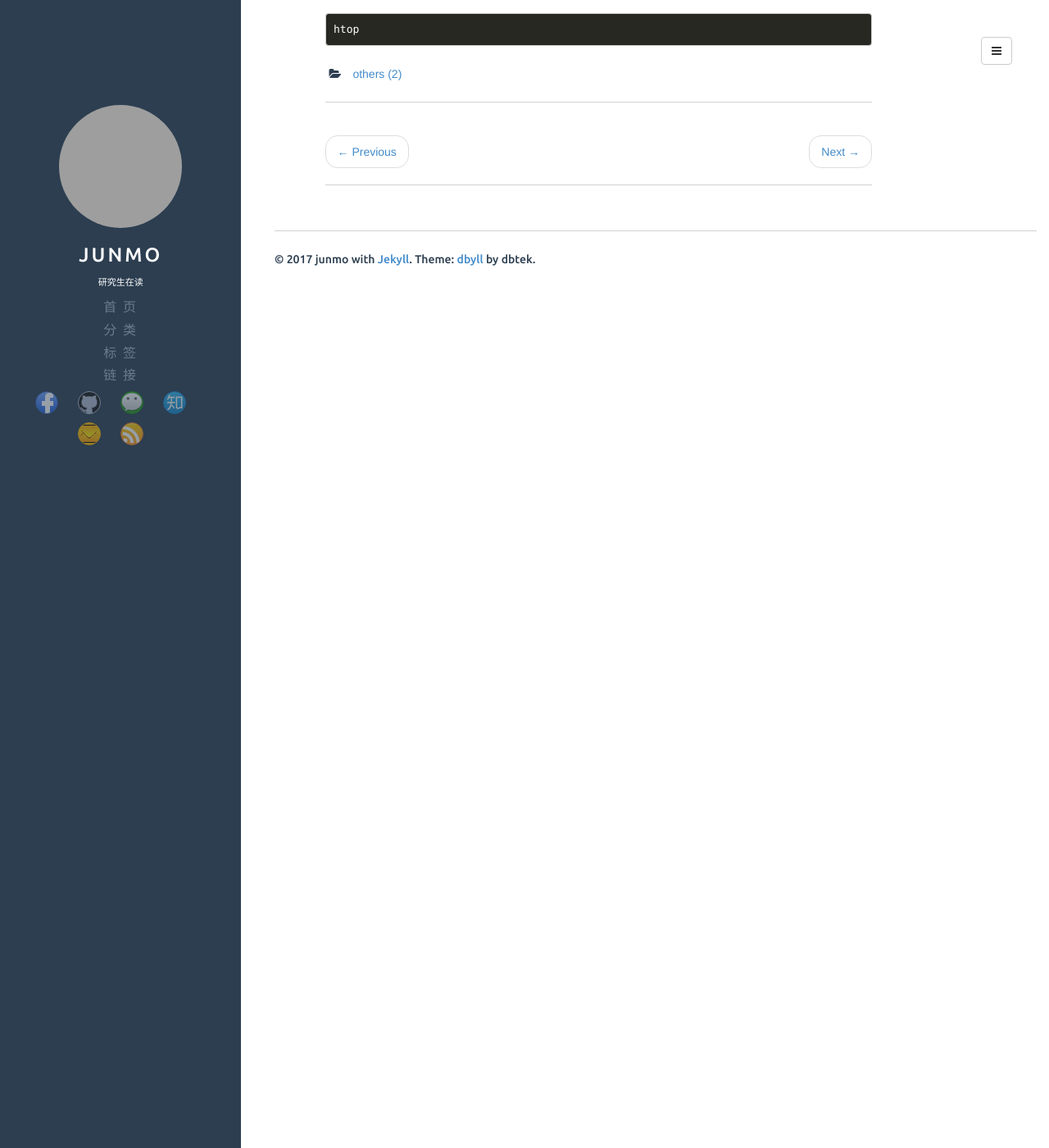
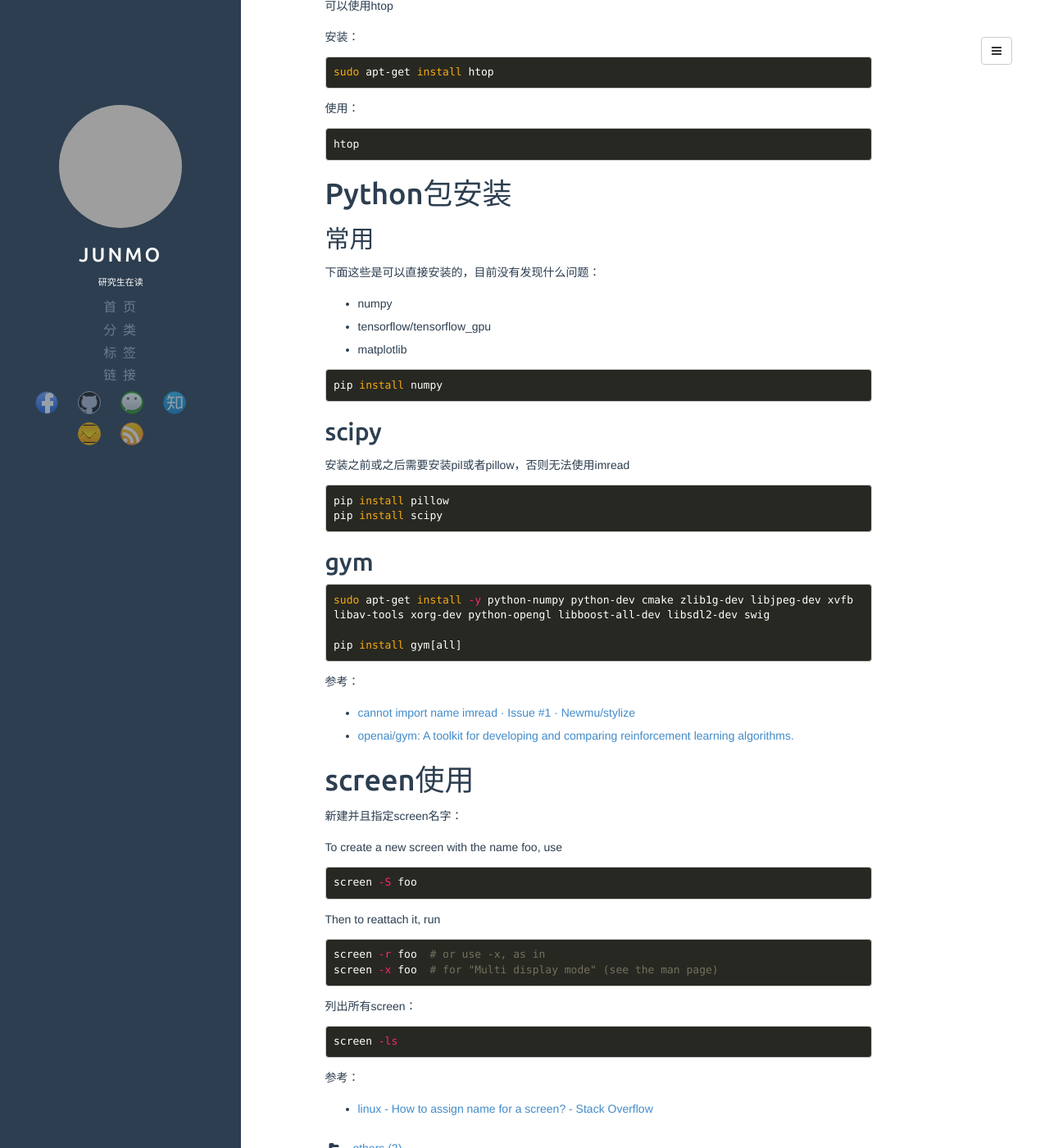
Before and after one commit to junmo1215/junmo1215.github.io, a Jekyll site: the page built from _posts/others/2017-05-07-Memo-Usage-of-Ubuntu.md, in a window 1280 px wide and 1400 px high, scrolled down 4184 px. Shown: the whole window at 82% size. Built offline with Jekyll 4.4.1, drawn with Linux system fonts in a browser that asks for light colours; comment, search, counter and statistics services are not loaded; some of the changed text lies outside the part shown; grey boxes are pictures that could not be loaded.

Commit message:
add how-to: install python package via pip

````diff
--- a/_posts/others/2017-05-07-Memo-Usage-of-Ubuntu.md
+++ b/_posts/others/2017-05-07-Memo-Usage-of-Ubuntu.md
@@ -110,3 +110,63 @@ sudo apt-get install htop
 ``` sh
 htop
 ```
+
+# Python包安装
+
+## 常用
+
+下面这些是可以直接安装的，目前没有发现什么问题：
+- numpy
+- tensorflow/tensorflow_gpu
+- matplotlib
+
+``` sh
+pip install numpy
+```
+
+## scipy
+
+安装之前或之后需要安装pil或者pillow，否则无法使用imread
+
+``` sh
+pip install pillow
+pip install scipy
+```
+
+## gym
+
+``` sh
+sudo apt-get install -y python-numpy python-dev cmake zlib1g-dev libjpeg-dev xvfb libav-tools xorg-dev python-opengl libboost-all-dev libsdl2-dev swig
+
+pip install gym[all]
+```
+
+参考：
+- [cannot import name imread · Issue #1 · Newmu/stylize](https://github.com/Newmu/stylize/issues/1)
+- [openai/gym: A toolkit for developing and comparing reinforcement learning algorithms.](https://github.com/openai/gym#installing-everything)
+
+# screen使用
+
+新建并且指定screen名字：
+
+To create a new screen with the name foo, use
+
+``` sh
+screen -S foo
+```
+
+Then to reattach it, run
+
+``` sh
+screen -r foo  # or use -x, as in
+screen -x foo  # for "Multi display mode" (see the man page)
+```
+
+列出所有screen：
+
+``` sh
+screen -ls
+```
+
+参考：
+- [linux - How to assign name for a screen? - Stack Overflow](https://stackoverflow.com/questions/3202111/how-to-assign-name-for-a-screen)
````
